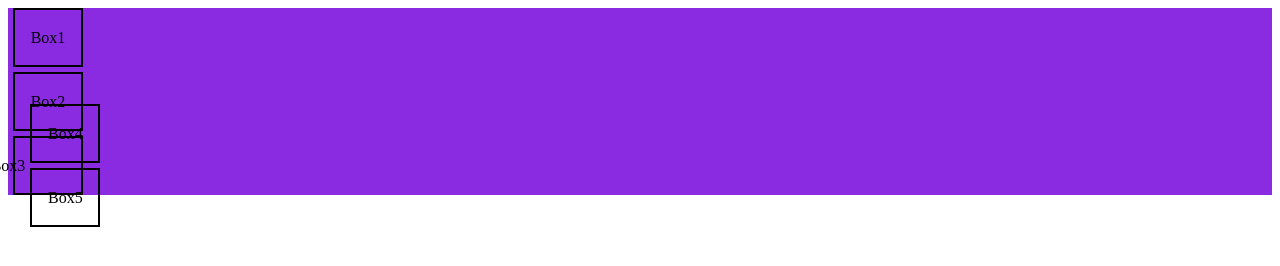
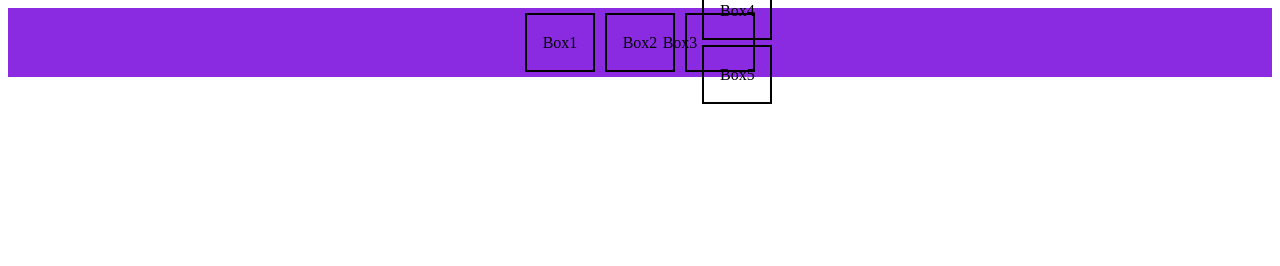
Before and after one commit to DOINORDER/Sigma-WebDevelopment-Course-CodeWithHarry, a plain HTML site: page video 67/index.html in a window 1280 px wide. Drawn offline with Linux system fonts and the light colour scheme.

Commit message:
Update index.html

```diff
--- a/video 67/index.html
+++ b/video 67/index.html
@@ -7,8 +7,7 @@
     <style>
       .container {
         background: blueviolet;
-        displBox;
-        flex-direction: column-reverse;
+        display: flex;
         align-items: center;
         justify-content: center;
       }
```
